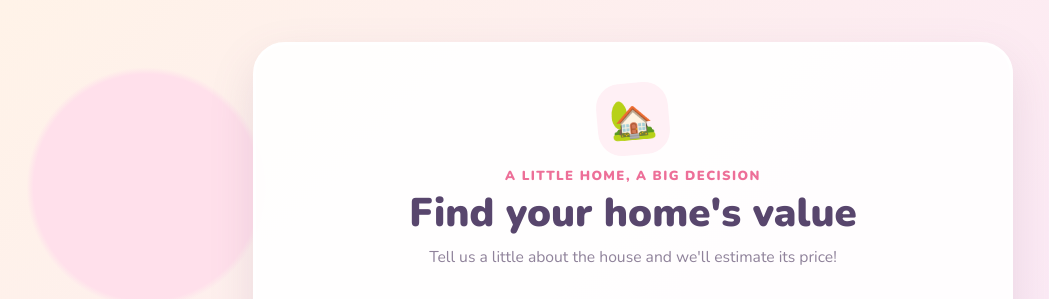
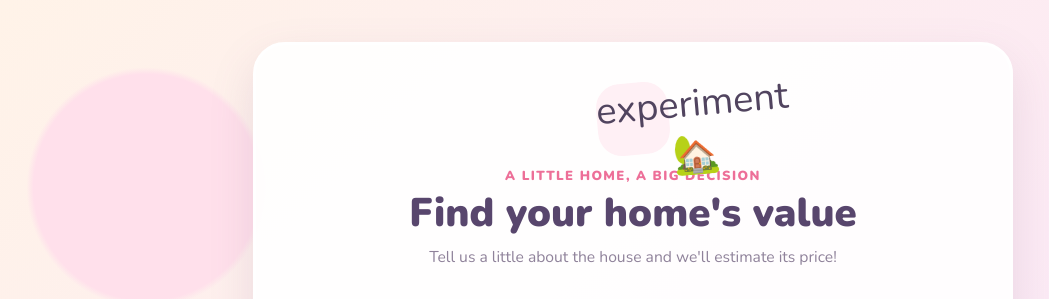
Before and after one commit to Palak0206/GIT-practice, a Flask app: page / in a window 1280 px wide. Shown: the top 299 px of the page, without its empty margins (7-1056 px from the left). Run offline with Flask 3, Linux system fonts and the light colour scheme; parts of the project's set-up code (start-up, migrations or seed data) failed here and were passed over.

Commit message:
let's check the experimental branch

```diff
--- a/templates/main.html
+++ b/templates/main.html
@@ -11,7 +11,7 @@
     <main class="page-wrapper">
         <section class="form-card">
             <div class="heading">
-                <div class="house-icon">🏡</div>
+                <div class="house-icon">experiment 🏡</div>
                 <p class="eyebrow">A little home, a big decision</p>
                 <h1>Find your home's value</h1>
                 <p class="subtitle">Tell us a little about the house and we'll estimate its price!</p>
```
